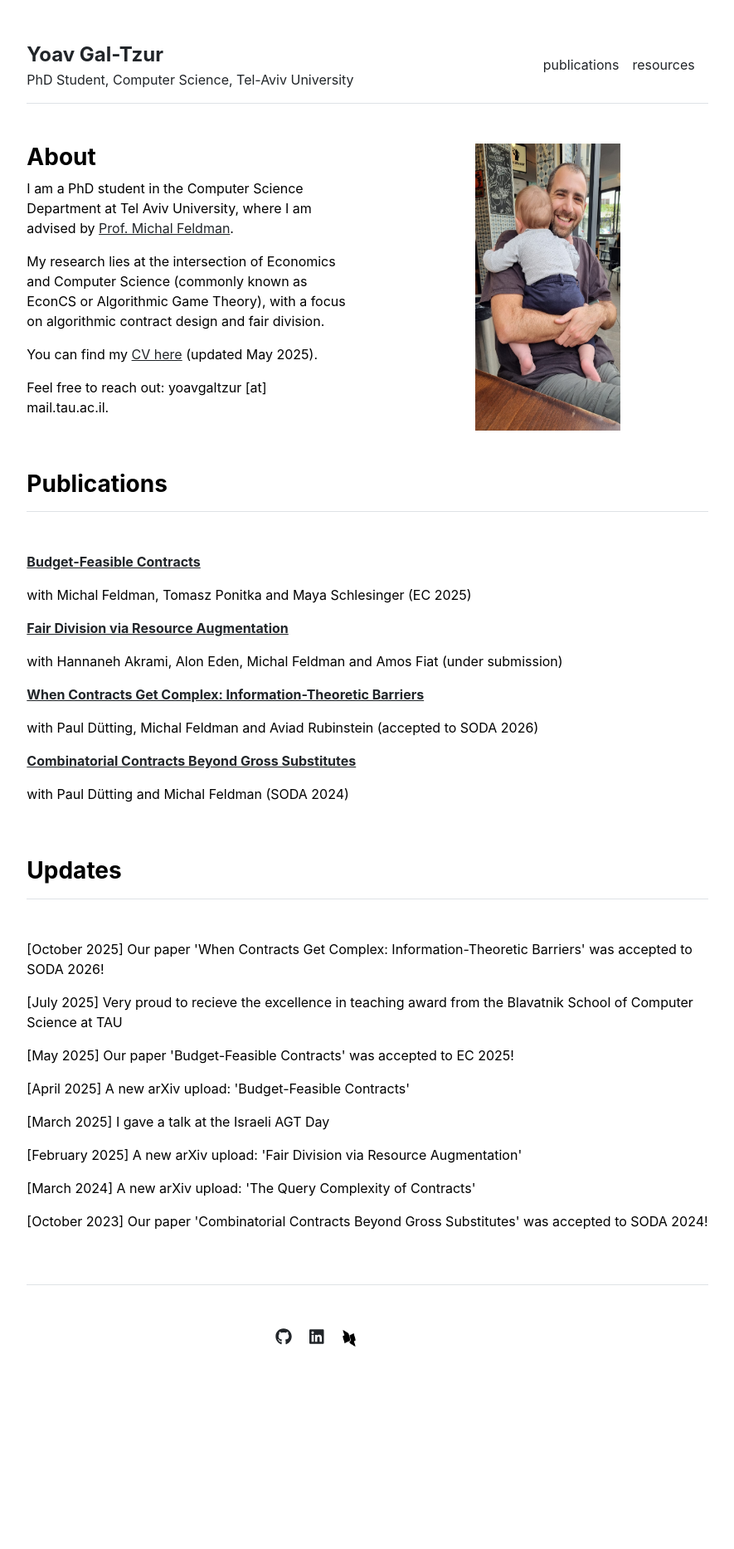
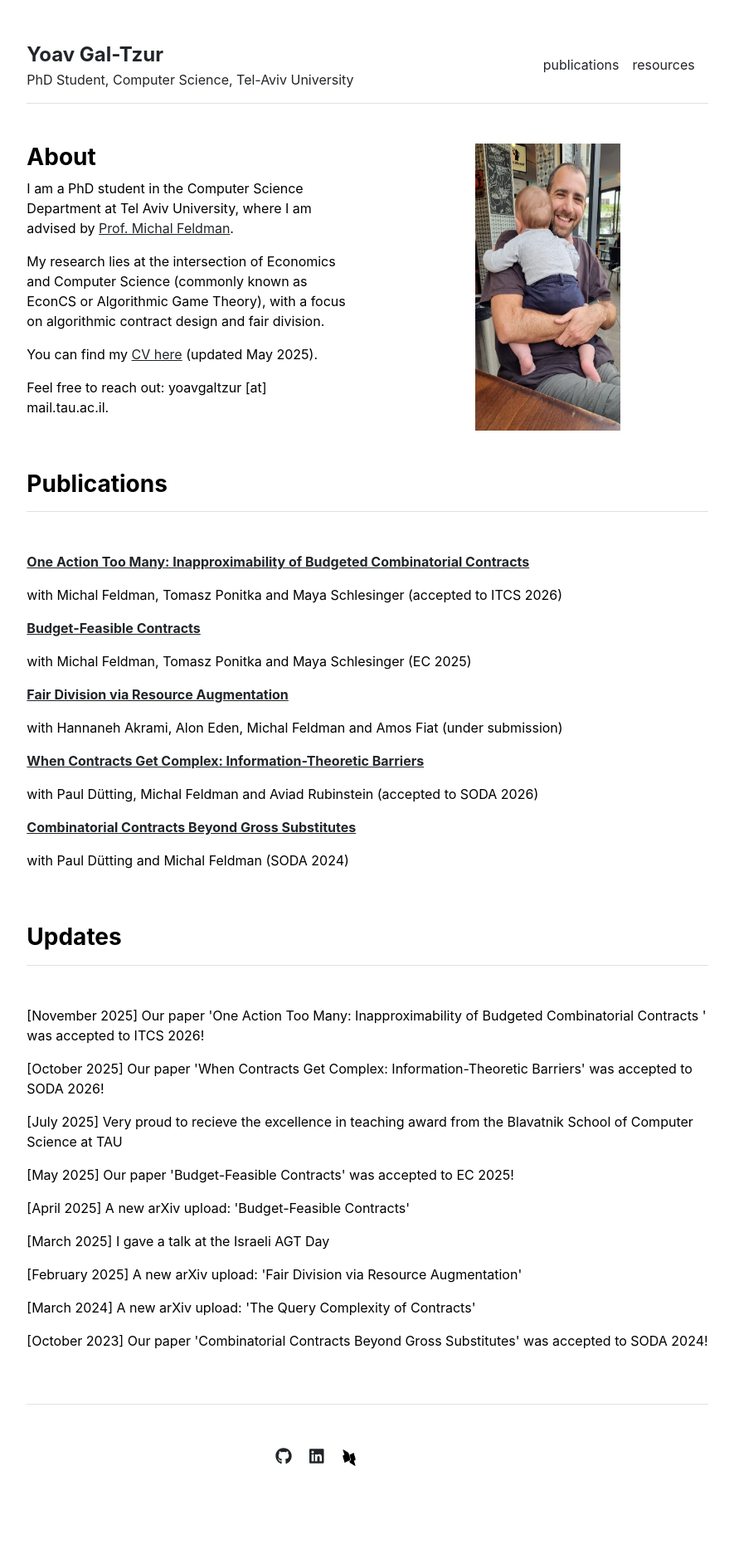
Before and after one commit to yoavGaltzur/yoavGaltzur.github.io, a Jekyll site: the page built from index.md, in a window 1280 px wide. Shown: the whole page at 83% size, without its empty margins (197-1082 px from the left). Built offline with Jekyll 4.4.1, drawn with Linux system fonts in a browser that asks for light colours; before the commit the page ends 1723 px from its top, so only the background shows below that.

Commit message:
Add new publication and update announcement

```diff
--- a/_data/settings.yml
+++ b/_data/settings.yml
@@ -16,12 +16,15 @@ talks:
 - {name: "Fair Division via Resource Augmentation at the Israeli AGT Day 2025", url: "https://www.youtube.com/watch?v=Qa0_j70uVYM"}
 
 publications:
+- {name: "One Action Too Many: Inapproximability of Budgeted Combinatorial Contracts", url: "https://arxiv.org/abs/2511.20110", coauthors: "Michal Feldman, Tomasz Ponitka and Maya Schlesinger", venue: "accepted to ITCS 2026"}
 - {name: "Budget-Feasible Contracts", url: "https://arxiv.org/abs/2504.01773", coauthors: "Michal Feldman, Tomasz Ponitka and Maya Schlesinger", venue: "EC 2025"}
 - {name: "Fair Division via Resource Augmentation", url: "https://arxiv.org/abs/2502.09377", coauthors: "Hannaneh Akrami, Alon Eden, Michal Feldman and Amos Fiat", venue: "under submission"}
 - {name: "When Contracts Get Complex: Information-Theoretic Barriers", url: "https://arxiv.org/abs/2403.09794", coauthors: "Paul Dütting, Michal Feldman and Aviad Rubinstein", venue: "accepted to SODA 2026"}
 - {name: "Combinatorial Contracts Beyond Gross Substitutes", url: "https://arxiv.org/abs/2309.10766", coauthors: "Paul Dütting and Michal Feldman", venue: "SODA 2024"}
 
 updates:
+- {content: "Our paper 'One Action Too Many: Inapproximability of Budgeted Combinatorial Contracts
+' was accepted to ITCS 2026!", date: "November 2025"}
 - {content: "Our paper 'When Contracts Get Complex: Information-Theoretic Barriers' was accepted to SODA 2026!", date: "October 2025"}
 - {content: "Very proud to recieve the excellence in teaching award from the Blavatnik School of Computer Science at TAU", date: "July 2025"}
 - {content: "Our paper 'Budget-Feasible Contracts' was accepted to EC 2025!", date: "May 2025"}
```
